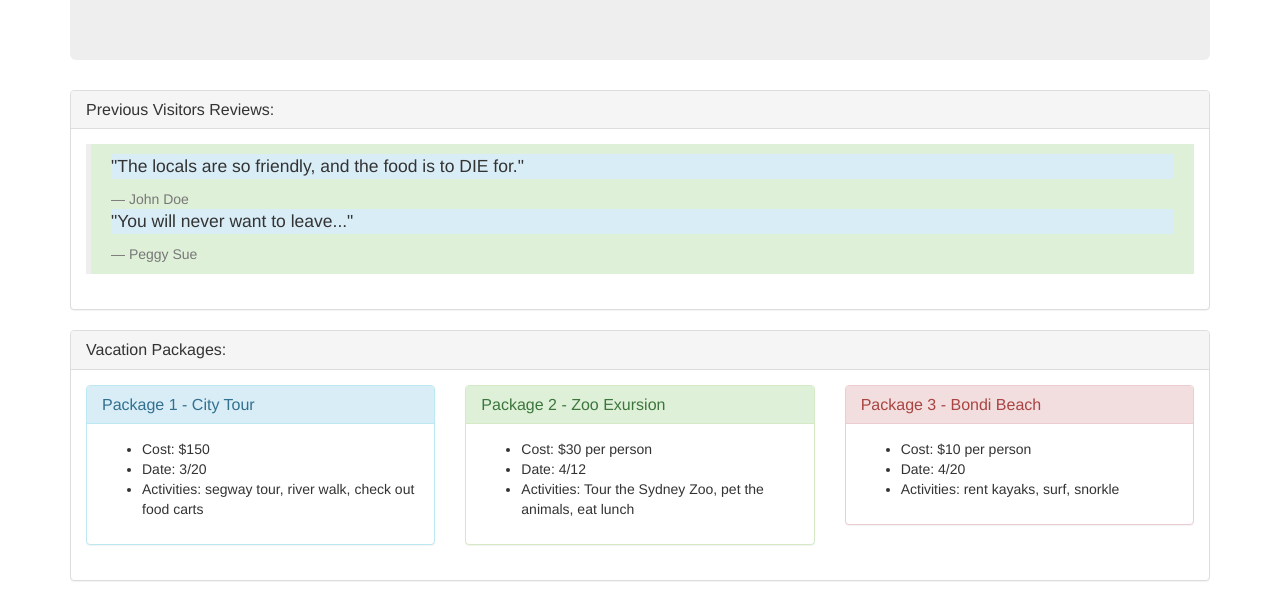
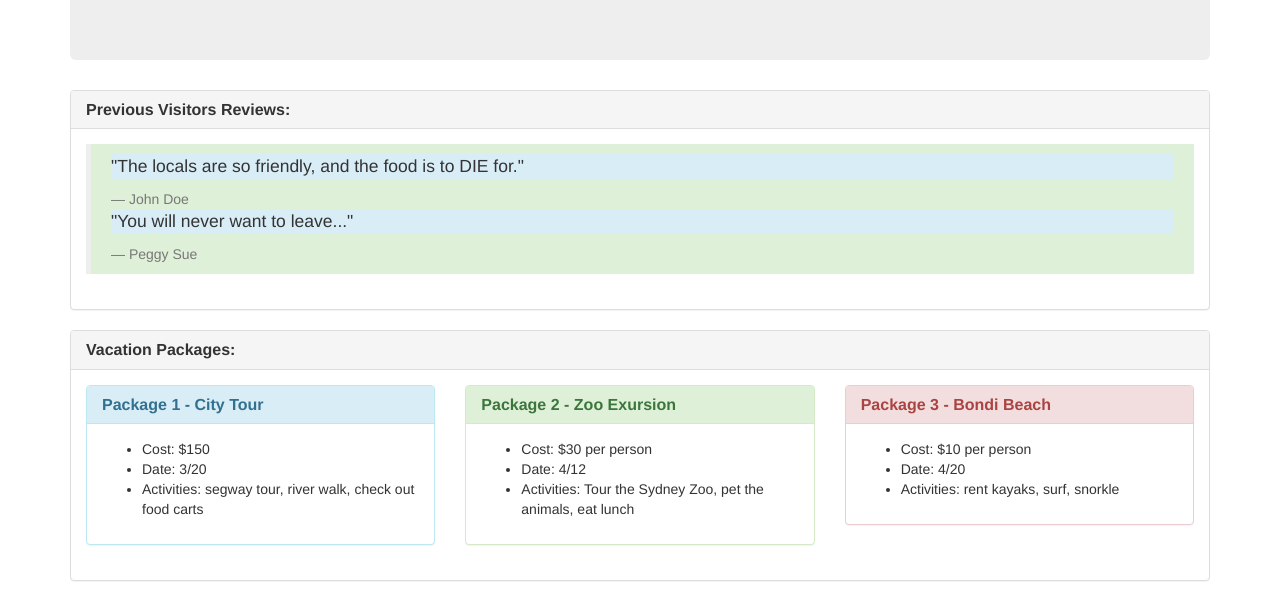
Before and after one commit to austinb847/next-vacation, a plain HTML site: page index.html in a window 1280 px wide. Shown: the part 250-851 px from the top of the page. Drawn offline with Linux system fonts and the light colour scheme.

Commit message:
add css style to h2 elements

```diff
--- a/css/styles.css
+++ b/css/styles.css
@@ -0,0 +1,3 @@
+h2 {
+  font-weight: bolder;
+}
--- a/index.html
+++ b/index.html
@@ -3,6 +3,7 @@
   <head>
     <title>My Next Vacation</title>
     <link href="css/bootstrap.css" rel="stylesheet" type="text/css">
+    <link href="css/styles.css" rel="stylesheet" type="text/css">
   </head>
   <body>
     <div class="container">
```
